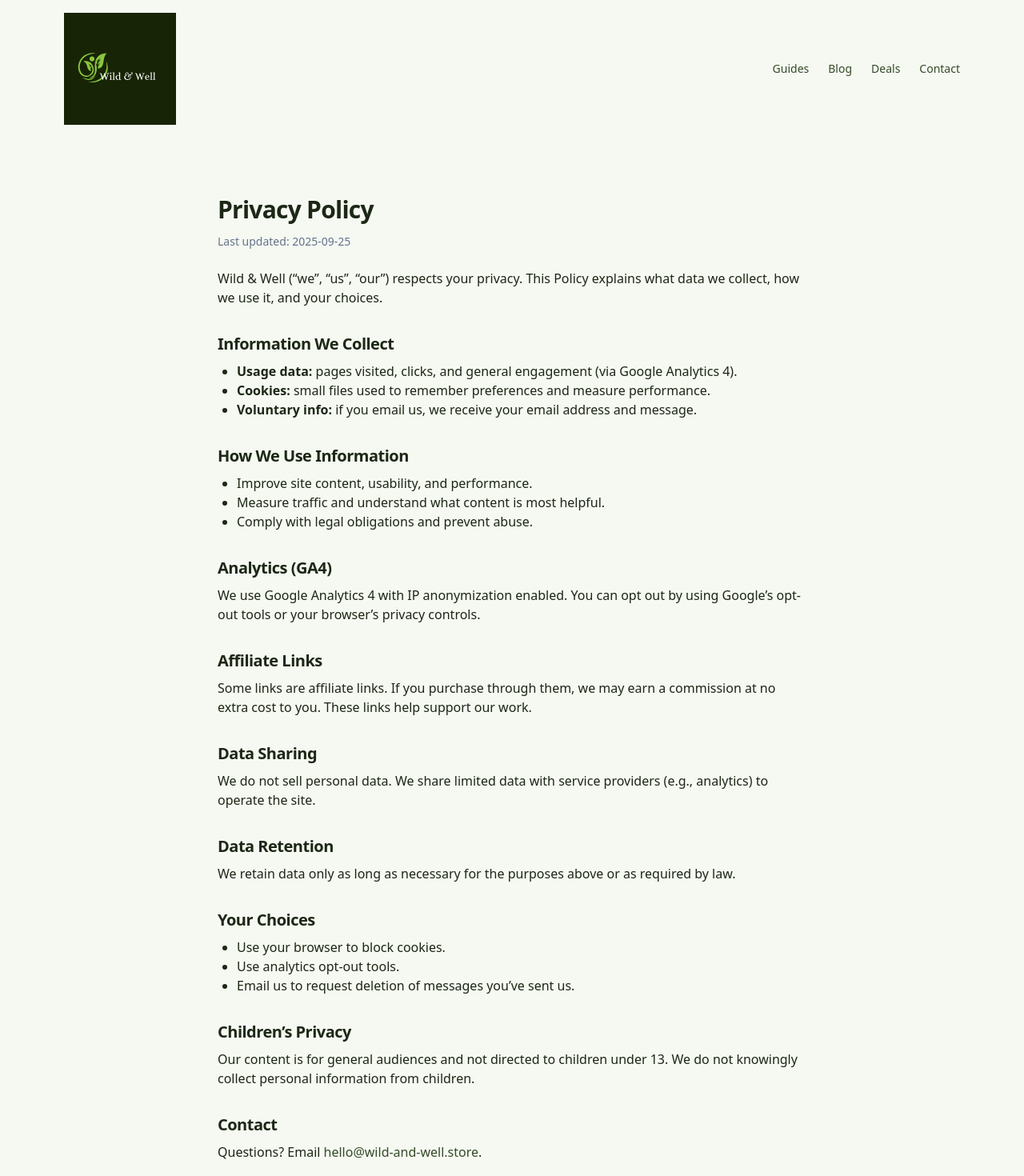
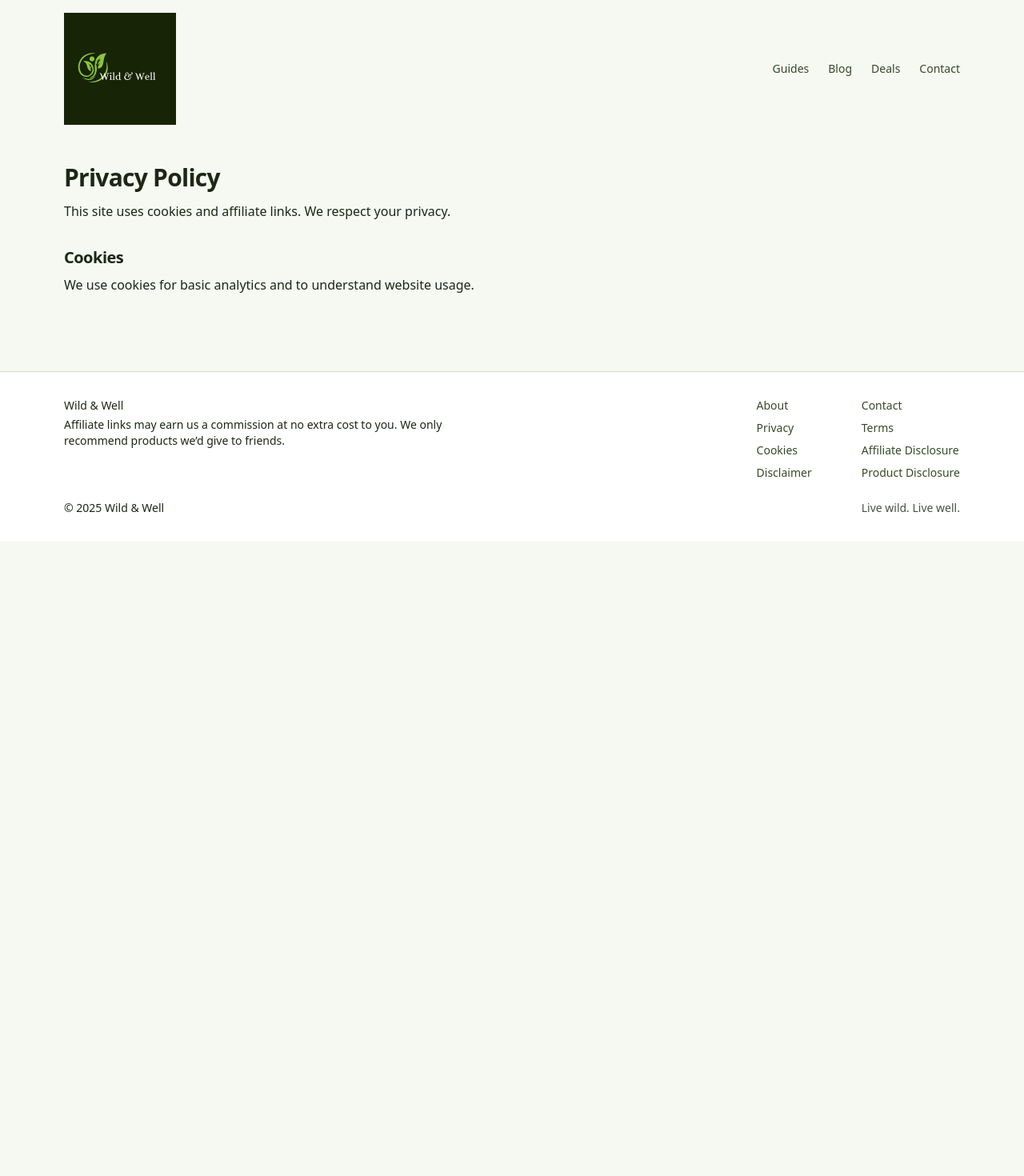
Before and after one commit to dariosandison/Eco---Holistic, a Next.js app: page /privacy in a window 1280 px wide. Shown: the top 1470 px of the page at 80% size. After the commit the page ends 800 px from the top, so only its background shows below. Built offline with nearby package versions, Linux system fonts and the light colour scheme.

Commit message:
Update privacy.js

```diff
--- a/pages/privacy.js
+++ b/pages/privacy.js
@@ -1,88 +1,12 @@
-// pages/privacy.js
-import Head from "next/head";
+export const seo = { title: 'Privacy Policy' };
 
 export default function Privacy() {
-  const title = "Privacy Policy | Wild & Well";
-  const desc =
-    "How Wild & Well collects, uses, and protects your information, including cookies, analytics, and affiliate links.";
-  const url = "https://www.wild-and-well.store/privacy";
-
   return (
-    <>
-      <Head>
-        <title>{title}</title>
-        <meta name="description" content={desc} />
-        <link rel="canonical" href={url} />
-        <meta property="og:title" content={title} />
-        <meta property="og:description" content={desc} />
-      </Head>
-
-      <main className="mx-auto max-w-3xl px-4 py-10">
-        <h1 className="text-3xl font-semibold tracking-tight">Privacy Policy</h1>
-        <p className="mt-2 text-sm text-slate-500">Last updated: {new Date().toISOString().slice(0, 10)}</p>
-
-        <div className="prose prose-slate mt-6 max-w-none">
-          <p>
-            Wild & Well (“we”, “us”, “our”) respects your privacy. This Policy explains what data we collect,
-            how we use it, and your choices.
-          </p>
-
-          <h2>Information We Collect</h2>
-          <ul>
-            <li><strong>Usage data:</strong> pages visited, clicks, and general engagement (via Google Analytics 4).</li>
-            <li><strong>Cookies:</strong> small files used to remember preferences and measure performance.</li>
-            <li><strong>Voluntary info:</strong> if you email us, we receive your email address and message.</li>
-          </ul>
-
-          <h2>How We Use Information</h2>
-          <ul>
-            <li>Improve site content, usability, and performance.</li>
-            <li>Measure traffic and understand what content is most helpful.</li>
-            <li>Comply with legal obligations and prevent abuse.</li>
-          </ul>
-
-          <h2>Analytics (GA4)</h2>
-          <p>
-            We use Google Analytics 4 with IP anonymization enabled. You can opt out by using Google’s opt-out
-            tools or your browser’s privacy controls.
-          </p>
-
-          <h2>Affiliate Links</h2>
-          <p>
-            Some links are affiliate links. If you purchase through them, we may earn a commission at no extra
-            cost to you. These links help support our work.
-          </p>
-
-          <h2>Data Sharing</h2>
-          <p>
-            We do not sell personal data. We share limited data with service providers (e.g., analytics) to
-            operate the site.
-          </p>
-
-          <h2>Data Retention</h2>
-          <p>
-            We retain data only as long as necessary for the purposes above or as required by law.
-          </p>
-
-          <h2>Your Choices</h2>
-          <ul>
-            <li>Use your browser to block cookies.</li>
-            <li>Use analytics opt-out tools.</li>
-            <li>Email us to request deletion of messages you’ve sent us.</li>
-          </ul>
-
-          <h2>Children’s Privacy</h2>
-          <p>
-            Our content is for general audiences and not directed to children under 13. We do not knowingly collect
-            personal information from children.
-          </p>
-
-          <h2>Contact</h2>
-          <p>
-            Questions? Email <a href="mailto:hello@wild-and-well.store">hello@wild-and-well.store</a>.
-          </p>
-        </div>
-      </main>
-    </>
+    <div className="prose">
+      <h1>Privacy Policy</h1>
+      <p>This site uses cookies and affiliate links. We respect your privacy.</p>
+      <h2>Cookies</h2>
+      <p>We use cookies for basic analytics and to understand website usage.</p>
+    </div>
   );
 }
```
